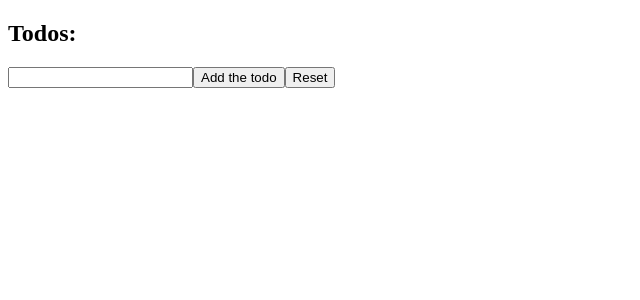
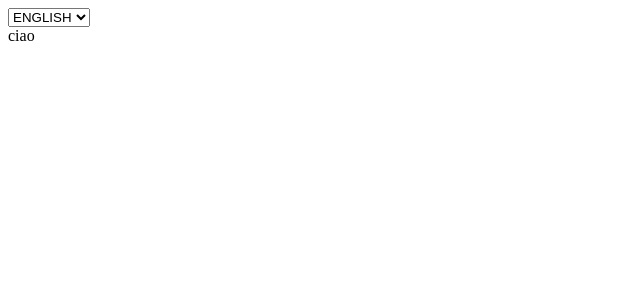
Before and after one commit to Lorenzoleggieri/esercizi-react, a React (Create React App) app: page / in a window 1280 px wide. Shown: the top 300 px of the page, without its empty margins (0-640 px from the left). Built offline with nearby package versions, Linux system fonts and the light colour scheme.

Commit message:
Context ex 1 completed

```diff
--- a/src/App.js
+++ b/src/App.js
@@ -1,26 +1,29 @@
 import React from "react";
 import { TodoList } from "./TodoList.js";
+import { LanguageContext } from "./LanguageContext.js";
+import { DisplayLanguage } from "./DisplayLanguage.js";
 
 export class App extends React.Component {
+	state = {
+		language: "en",
+	};
+
+	handleLanguage = (event) => {
+		this.setState({
+			language: event.target.value,
+		});
+	};
+
 	render() {
 		return (
 			<div>
-				<TodoList
-					render={(todos, handlerRemoveLiFromArray) => {
-						return (
-							<ul>
-								{todos.map((todo, index) => (
-									<li key={index}>
-										{todo}
-										<button onClick={handlerRemoveLiFromArray}>
-											Remove ToDo
-										</button>
-									</li>
-								))}
-							</ul>
-						);
-					}}
-				/>
+				<select value={this.state.language} onChange={this.handleLanguage}>
+					<option value="en">ENGLISH</option>
+					<option value="it">ITALIANO</option>
+				</select>
+				<LanguageContext.Provider>
+					<DisplayLanguage />
+				</LanguageContext.Provider>
 			</div>
 		);
 	}
--- /dev/null
+++ b/src/DisplayLanguage.js
@@ -0,0 +1,7 @@
+import React from "react";
+
+export class DisplayLanguage extends React.Component {
+	render() {
+		return <div>ciao</div>;
+	}
+}
--- /dev/null
+++ b/src/LanguageContext.js
@@ -0,0 +1,3 @@
+import React, { createContext } from "react";
+
+export const LanguageContext = createContext("en");
```
